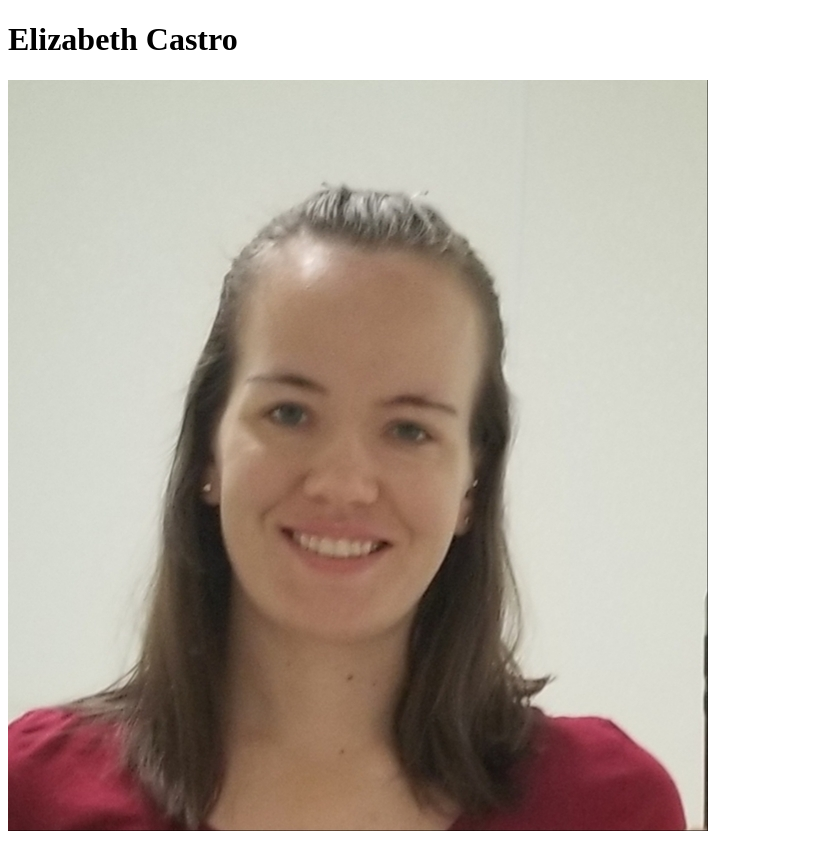
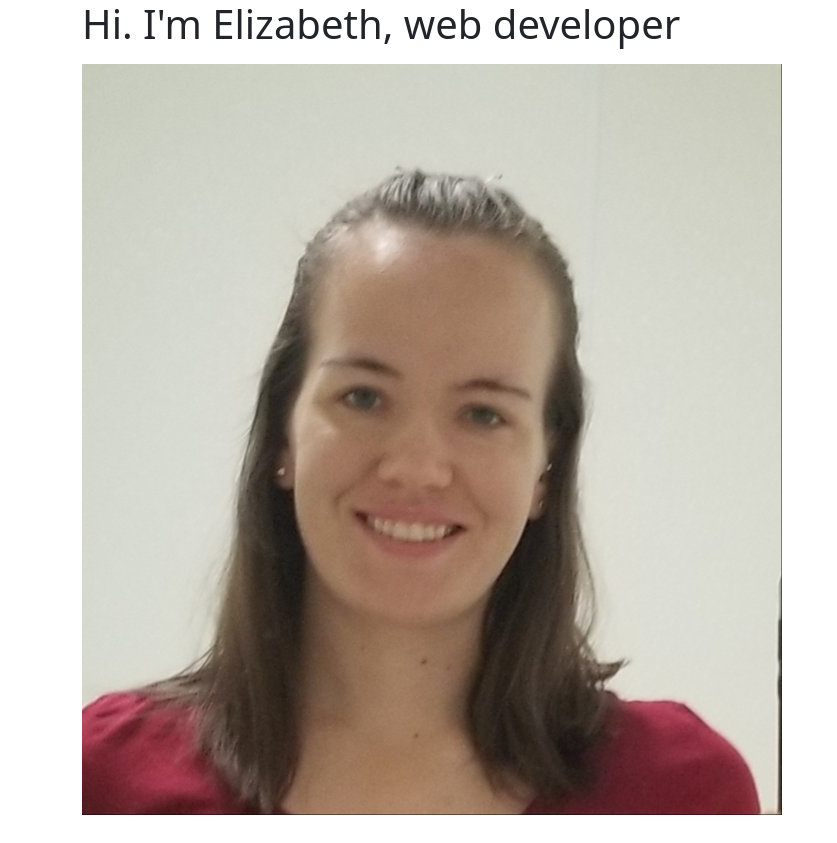
Before and after one commit to lizcastroprogrammer/lizcastroprogrammer.github.io, a plain HTML site: page index.html in a window 1280 px wide. Shown: the whole page, without its empty margins (0-837 px from the left). After the commit the page ends 815 px from the top, so only its background shows below. Drawn offline with nearby package versions, Linux system fonts and the light colour scheme.

Commit message:
add index and image file

```diff
--- a/index.html
+++ b/index.html
@@ -2,14 +2,17 @@
 <html lang="en">
   <head>
     <meta charset="UTF-8">
-    <meta name="viewport" content="width=device-width, initial-scale=1.0">
+    <meta name="viewport" content="width=device-width, initial-scale=1">
     <meta http-equiv="X-UA-Compatible" content="ie=edge">
+    <link href="https://cdn.jsdelivr.net/npm/bootstrap@5.1.3/dist/css/bootstrap.min.css" rel="stylesheet">
+    <script src="https://cdn.jsdelivr.net/npm/bootstrap@5.1.3/dist/js/bootstrap.bundle.min.js"></script>
     <title>Elizabeth Castro</title>
   </head>
   <body>
-    <header>
-      <h1>Elizabeth Castro</h1>
-      <img src="./profile-pic.jpeg">
-    </header>
+    <div class="container">
+      <h1>Hi. I'm Elizabeth, web developer</h1>
+      <p></p>
+      <img src="profile-pic.jpeg" alt="profile-pic">
+    </div>
   </body>
 </html>
```
